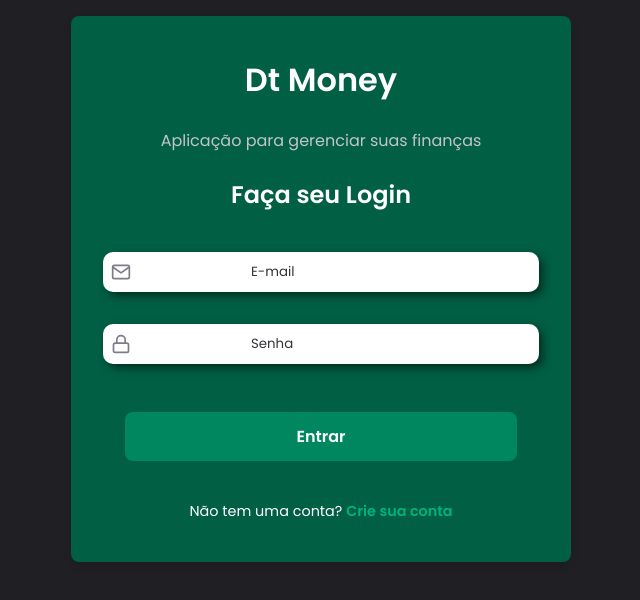
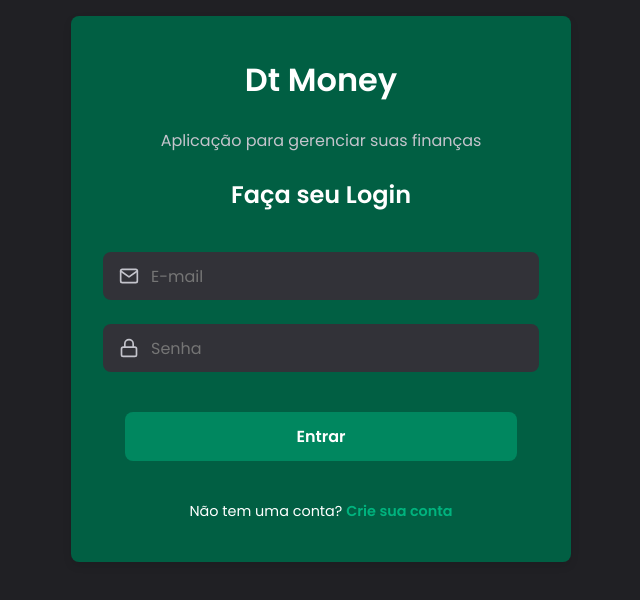
Before and after one commit to IvanM4rtin5/DtMoney-Frontend, a React (Create React App) app: page / in a window 1280 px wide. Shown: the top 600 px of the page, without its empty margins (319-959 px from the left). Built offline with nearby package versions, Linux system fonts and the light colour scheme.

Commit message:
Update styles.ts

```diff
--- a/src/components/Input/styles.ts
+++ b/src/components/Input/styles.ts
@@ -2,42 +2,24 @@ import styled from "styled-components";
 
 export const Container = styled.div`
   display: flex;
-  justify-content: center;
   align-items: center;
-  width: auto;
-  background-color: var(--white);
-  color: var(--gray2);
-  margin-bottom: 8px;
-  border-radius: 10px;
-  box-shadow: 4px 4px 8px rgba(0, 0, 0, 0.5);
-  position: relative;
+  background-color: var(--gray4);
+  color: var(--gray6);
+  border-radius: 0.5rem;
+  padding: 0 1rem;
+  height: 3rem;
 
-  > input {
-    height: auto;
-    width: 200px;
-    padding: 10px 10px 10px 30px;
-    border-radius: 10px;
-    background-color: var(--white);
-    color: var(--gray2);
-    border: 0;
-    position: relative;
-
-    &:focus {
-      outline: none;
-      box-shadow: none;
-      background-color: var(--white);
-    }
-
-    &::placeholder {
-      color: var(--gray4);
-    }
+  svg {
+    margin-right: 0.75rem;
+    flex-shrink: 0;
   }
 
-  > svg {
-    position: absolute;
-    left: 8px;
-    top: 50%;
-    transform: translateY(-50%);
-    color: var(--gray5);
+  input {
+    flex: 1;
+    background: transparent;
+    border: none;
+    color: var(--white);
+    font-size: 1rem;
+    outline: none;
   }
 `;
```
